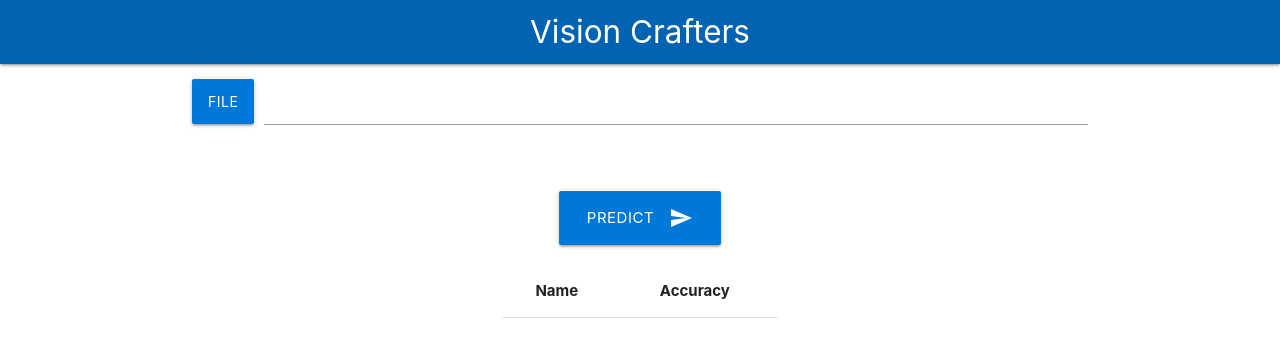
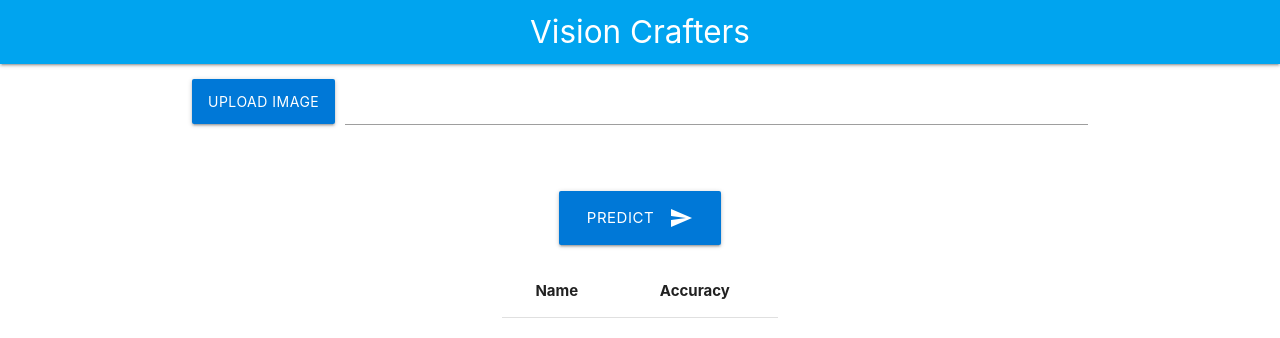
Before and after one commit to Shakthi-lakmalMSA/AIMSAProjrct, a plain HTML site: page index.html in a window 1280 px wide. Drawn offline with nearby package versions, Linux system fonts and the light colour scheme.

Commit message:
Update index.html

```diff
--- a/index.html
+++ b/index.html
@@ -58,7 +58,7 @@
 
         <div class="file-field input-field">
           <div class="btn">
-            <span>File</span>
+            <span>Upload Image</span>
             <input type="file" accept="image/*" id="capture" capture="camera">
           </div>
           <div class="file-path-wrapper">
@@ -143,7 +143,7 @@
 
 <style>
 #navigation{
-    background-color: #0063b1;
+    background-color: #00A4EF;
 }
 @media only screen and (max-width: 370px){
     a.brand-logo.center {
```
